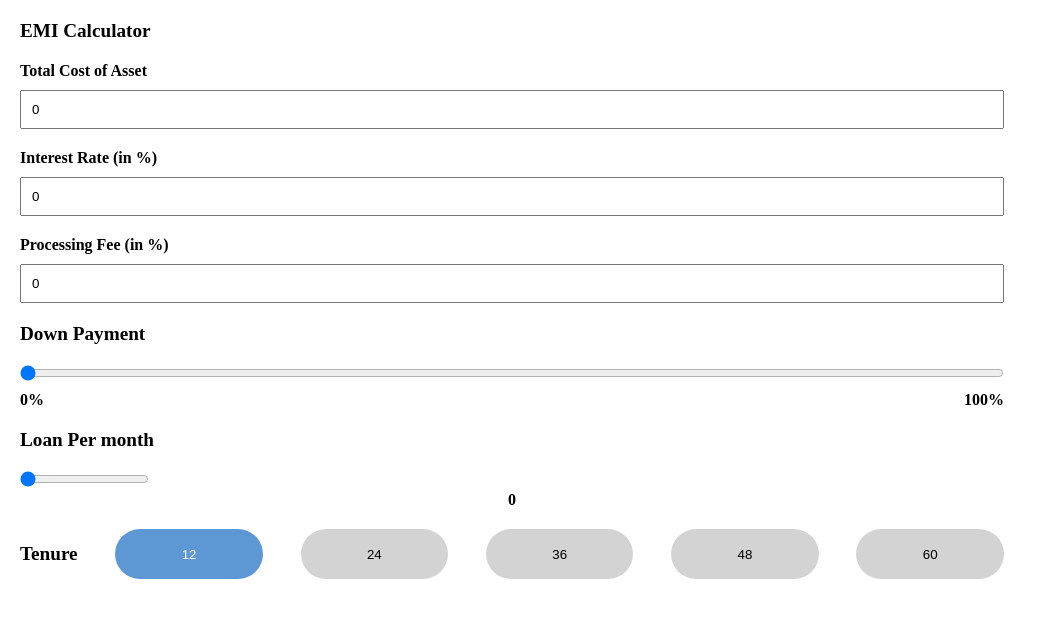
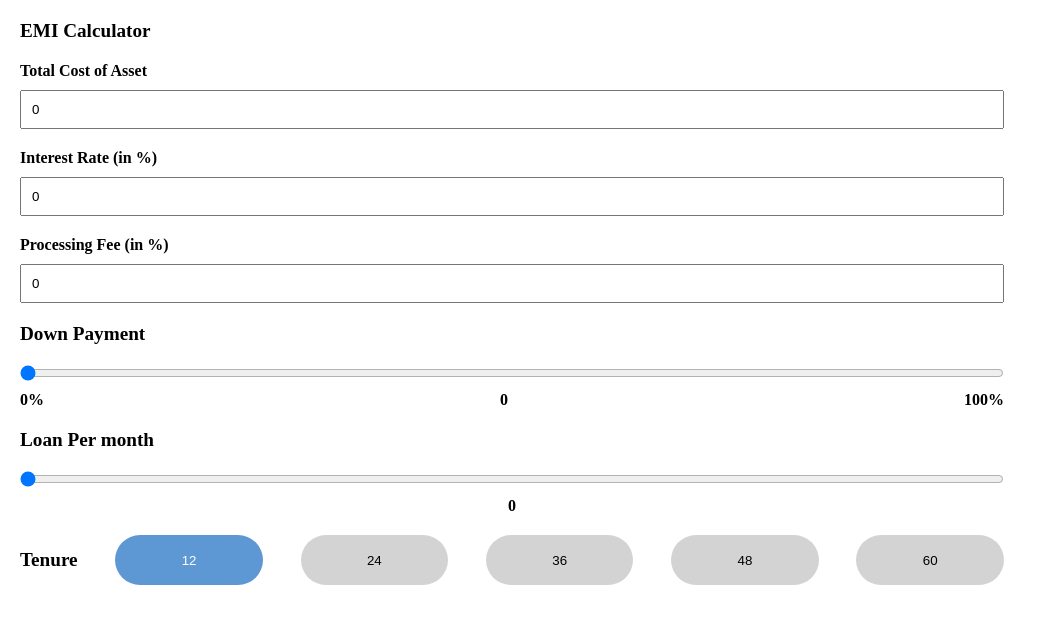
Before and after one commit to srishtigautam21/emi-calculator, a React (Create React App) app: page / in a window 1280 px wide. Shown: the top 624 px of the page, without its empty margins (0-1047 px from the left). Built offline with nearby package versions, Linux system fonts and the light colour scheme.

Commit message:
Small Ui change in range slider

```diff
--- a/src/App.tsx
+++ b/src/App.tsx
@@ -7,7 +7,7 @@ function App() {
   const [cost, setCost] = useState<number>(0);
   const [interest, setInterest] = useState(0);
   const [fee, setFee] = useState(1);
-  const [downPayment, setDownPayment] = useState(0);
+  const [downPayment, setDownPayment] = useState<any | number>(0);
   const [tenure, setTenure] = useState(12);
   const [emi, setEmi] = useState<any | number>(0);
 
@@ -34,12 +34,16 @@ function App() {
     setEmi(emiNum);
   };
 
+  const calculateDownPayment = () => {};
+
   const updateDownPayment = (e: any) => {
     if (!cost) {
       return;
     }
     const emi = Number(e.target.value);
-    setEmi(emi);
+    setEmi(emi.toFixed(0));
+    const dp = CalculateEMI(emi);
+    setDownPayment(dp);
   };
 
   return (
--- a/src/component/DownPaymentAndLoan.tsx
+++ b/src/component/DownPaymentAndLoan.tsx
@@ -9,6 +9,7 @@ const DownPaymentAndLoan = ({
   CalculateEMI,
   updateDownPayment,
 }) => {
+  // console.log(downPayment);
   return (
     <div className='inner-wrapper'>
       <p className='header'>Down Payment</p>
@@ -23,13 +24,14 @@ const DownPaymentAndLoan = ({
         />
         <div className='labels'>
           <label>{"0%"}</label>
+          <b>{downPayment}</b>
           <label>{"100%"}</label>
         </div>
         {/* <b>{downPayment}</b> */}
       </div>
       <p className='header'>Loan Per month</p>
       {/* <div>Total down payment - Rs. 1234</div> */}
-      <div>
+      <div className='input-wrapper'>
         <input
           type='range'
           min={CalculateEMI(cost)}
```
